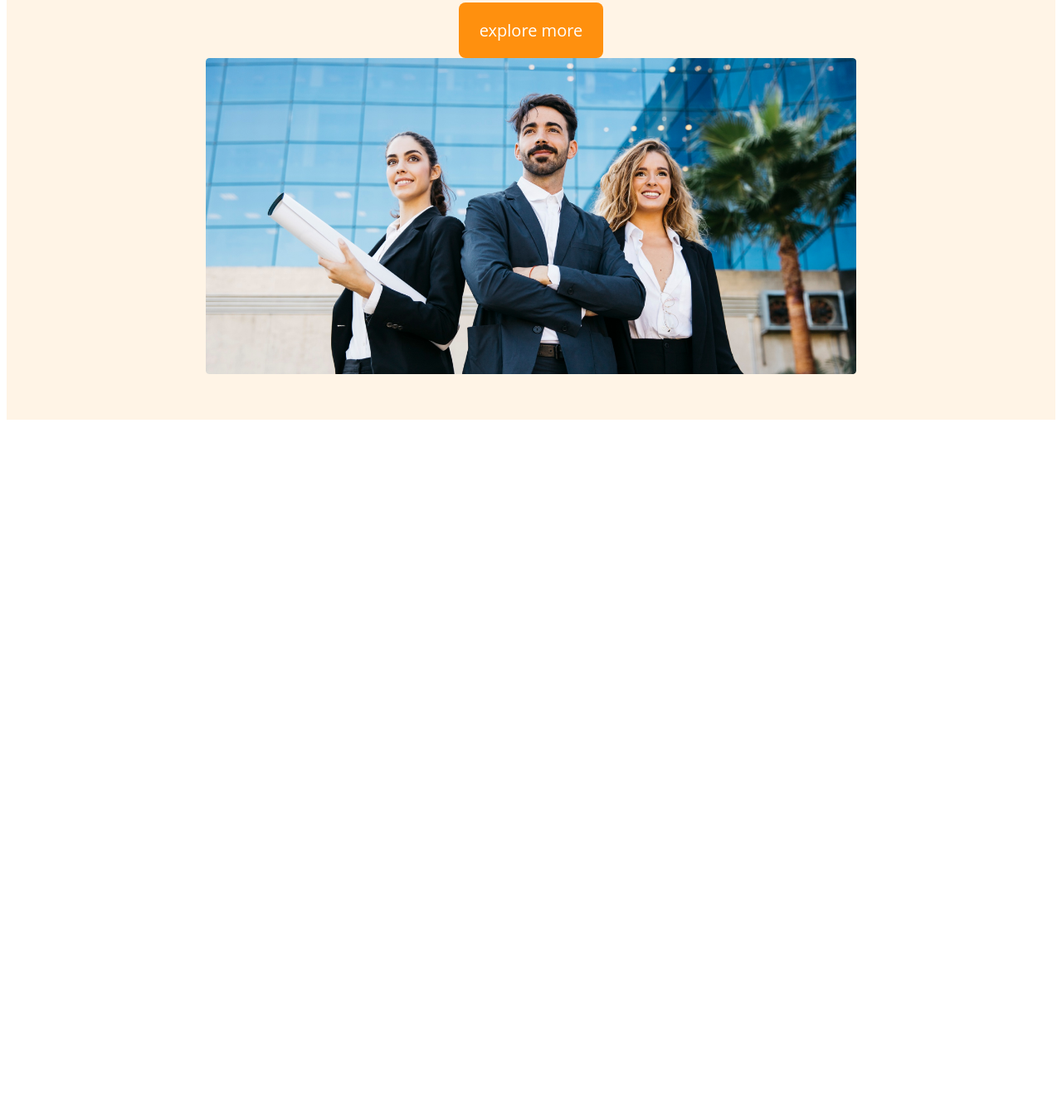
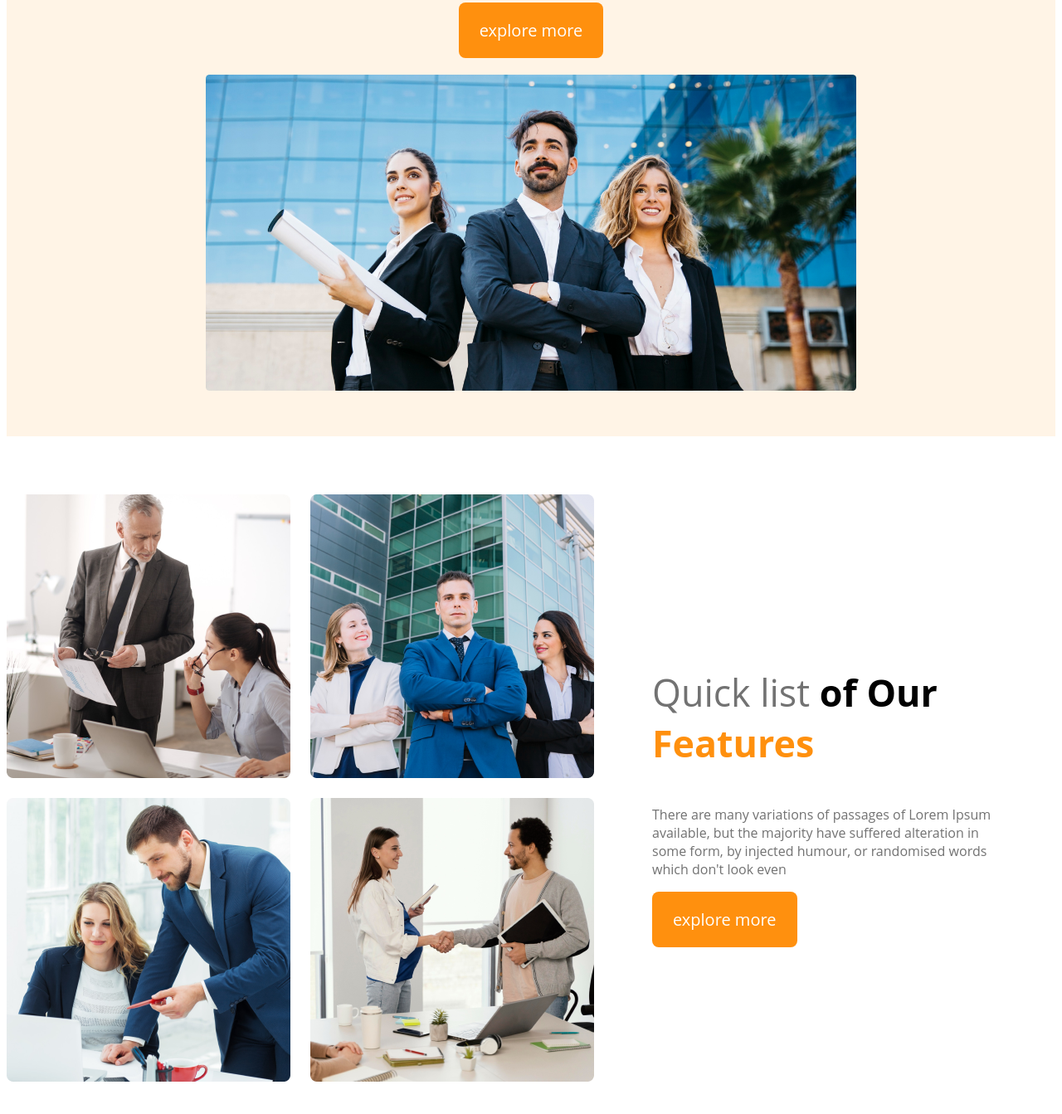
Before and after one commit to sojib9G/g3-arcetecture, a plain HTML site: page index.htm in a window 1280 px wide. Shown: the part 525-1868 px from the top of the page at 83% size. Before the commit the page ends 1039 px from the top, so only its background shows below. Drawn offline with Linux system fonts and the light colour scheme.

Commit message:
team section responsive

```diff
--- a/index.htm
+++ b/index.htm
@@ -20,14 +20,26 @@
         <div class="banner">
             <div class="banner-content">
                 <h1 class="banner-title">brand new group of architects</h1>
-            <p class="banner-description">There are many variations of passages of Lorem Ipsum available, but the majority have suffered alteration in some form, by injected humour, or randomised words which don't look even</p>
+            <p class="color-light-gray">There are many variations of passages of Lorem Ipsum available, but the majority have suffered alteration in some form, by injected humour, or randomised words which don't look even</p>
             <button class="btn-primary">explore more</button>
             </div>
             <img src="images/banner.png" alt="">
         </div>
     </header>
     <main>
-
+        <section class="teams-images-container">
+            <div class="teams-images">
+                <img src="images/team1.png" alt="">
+                <img src="images/team2.png" alt="">
+                <img src="images/team3.png" alt="">
+                <img src="images/team4.png" alt="">
+            </div>
+            <div class="teams-content">
+                <h3 class="teams-title"><span class="quick-list">Quick list</span> <span>of Our</span> <span class="text-feature">Features</span></h3>
+                <p class="color-light-gray">There are many variations of passages of Lorem Ipsum available, but the majority have suffered alteration in some form, by injected humour, or randomised words which don't look even</p>
+                <button class="btn-primary">explore more</button>
+            </div>
+        </section>
     </main>
     <footer>
 
--- a/styles/architect.css
+++ b/styles/architect.css
@@ -4,7 +4,9 @@
     font-family: 'open sans', sans-serif;
     font-family: 'work sans'sans-serif;
 }
-
+.color-light-gray{
+    color: #727272;
+}
 .btn-primary{
     border-radius: 8px;
     color: #FFF;
@@ -55,9 +57,60 @@ nav li a{
     font-weight: 700;
     color: #131313;
 }
-.banner-decription{
-    color: #727272;
-}
 .banner img{
+    margin-top: 20px;
     width: 100%;
 }
+main{
+    max-width: 1440px;
+    margin: 70px auto;
+}
+.teams-images-container{
+    display: flex;
+    align-items: center;
+}
+.teams-images{
+    display: grid;
+    grid-template-columns: repeat(2, 1fr);
+    gap: 1.5rem;
+}
+.teams-content{
+    padding-left: 70px;
+    padding-right: 70px;
+}
+.teams-title{
+    font-size: 2.8rem;
+}
+.teams-title .quick-list{
+    color: #727272;
+    font-weight: 500;
+}
+.teams-title .text-feature{
+    color: #FF900E;
+    font-weight: 700;
+}
+
+@media screen and (max-width: 576px) {
+    header{
+        padding: 20px;
+    }
+    nav,
+    .teams-images-container{
+        flex-direction: column;
+    }
+    .teams-images{
+        grid-template-columns: 1fr;
+    }
+    .teams-content{
+        padding-left: 20px;
+        padding-right: 20px;
+}
+@media screen and (min-width: 576px) and (max-width: 960px){
+    header{
+        padding: 50px;
+    }
+    nav,
+    .teams-images-container{
+        flex-direction: column;
+    }
+}
```
